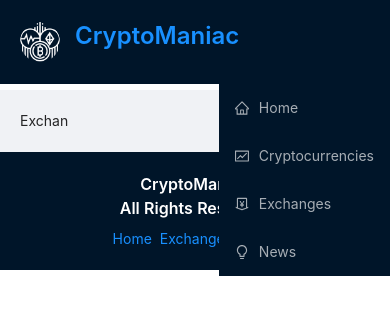
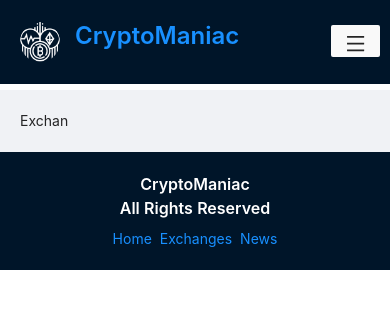
Before and after one commit to Vachas05/CryptoManiac, a React (Create React App) app: page /exchanges in a window 390 px wide. Shown: the top 314 px of the page. Built offline with nearby package versions, Linux system fonts and the light colour scheme.

Commit message:
navbar fix

```diff
--- a/src/components/Navbar.jsx
+++ b/src/components/Navbar.jsx
@@ -1,4 +1,4 @@
-import React from "react";
+import React,{useState, useEffect} from "react";
 import { Button, Menu, Typography, Avatar } from "antd";
 import { Link } from "react-router-dom";
 import {
@@ -11,6 +11,25 @@
 import icon from "../images/cryptocurrency.png";
 
 const Navbar = () => {
+  const [activeMenu, setActiveMenu] = useState(true);
+  const [screenSize, setScreenSize] = useState(null);
+
+  useEffect(() => {
+    const handleResize = () => setScreenSize(window.innerWidth);
+    window.addEventListener('resize', handleResize);
+    handleResize();
+    return () => window.removeEventListener('resize',handleResize);
+  }, [])
+
+  useEffect(() => {
+    if(screenSize < 768){
+      setActiveMenu(false);
+    }
+    else{
+      setActiveMenu(true);
+    }
+  }, [screenSize])
+
   return (
     <div className="nav-container">
       <div className="logo-container">
@@ -18,7 +37,11 @@
         <Typography.Title level={3} className="logo">
           <Link to="/">CryptoManiac</Link>
         </Typography.Title>
+        <Button className="menu-control-container" onClick={()=> setActiveMenu(!activeMenu)}>
+          <MenuOutlined/>
+        </Button>
       </div>
+      {activeMenu &&
       <Menu theme="dark">
         <Menu.Item icon={<HomeOutlined />}>
           <Link to="/">Home</Link>
@@ -32,7 +55,7 @@
         <Menu.Item icon={<BulbOutlined />}>
           <Link to="/news">News</Link>
         </Menu.Item>
-      </Menu>
+      </Menu>}
     </div>
   );
 };
```
